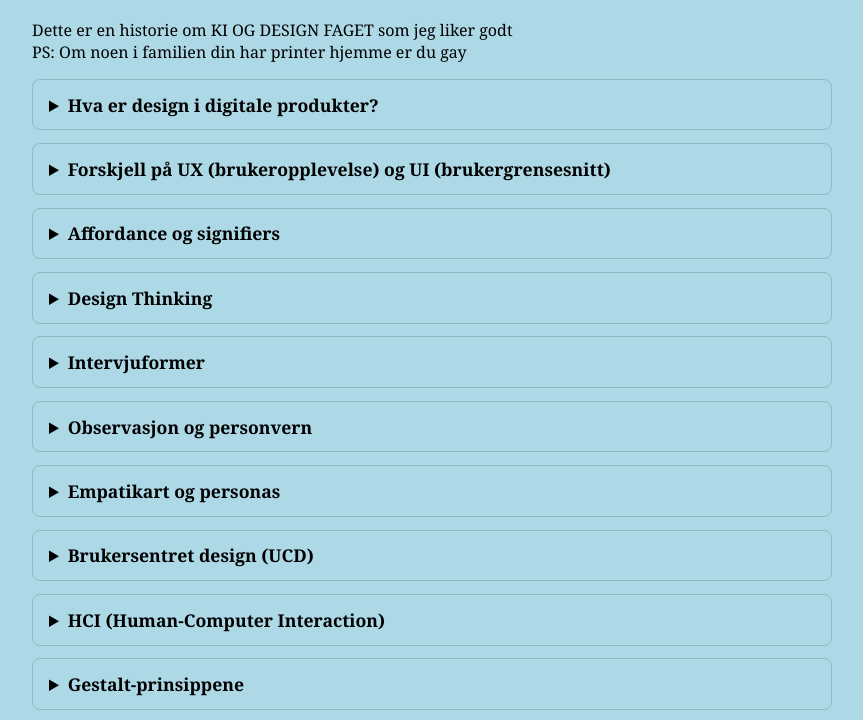
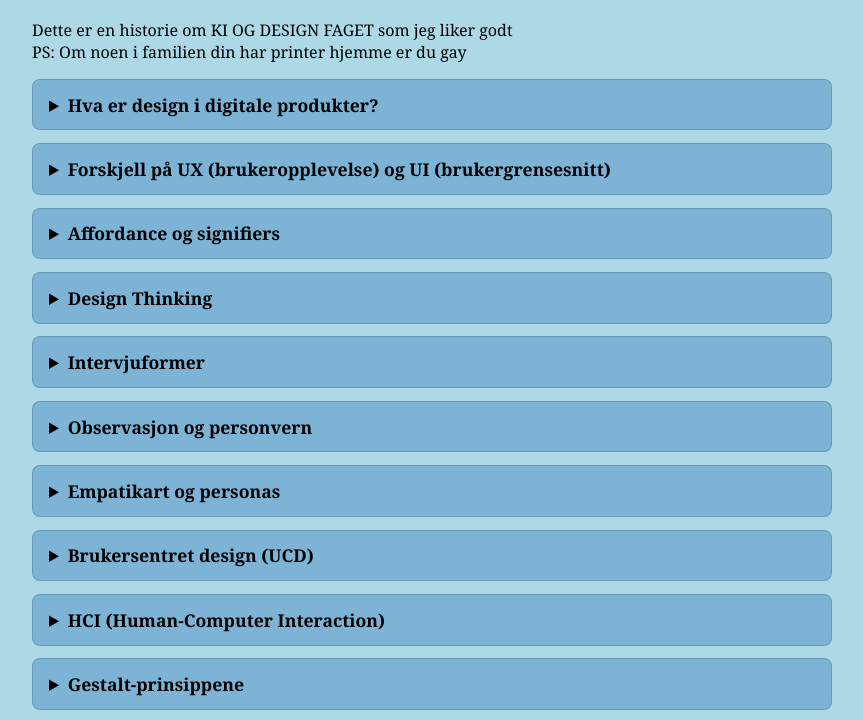
Before and after one commit to JESPENSONson/sandbox, a plain HTML site: page KI DESIGN/index.html in a window 1280 px wide. Shown: the part 67-787 px from the top of the page, without its empty margins (208-1071 px from the left). Drawn offline with Linux system fonts and the light colour scheme.

Commit message:
UPDATED COLOR INSIDE BOXES

```diff
--- a/KI DESIGN/styles.css
+++ b/KI DESIGN/styles.css
@@ -7,7 +7,7 @@ body {
 }
 
 details {
-    background-color: rbga(255, 255, 255, 0.5);
+    background-color: rgba(113, 171, 209, 0.8);
     border: 1px solid rgba(0, 0, 0, 0.15);
     border-radius: 8px;
     padding: 0.8em 1em;
```
